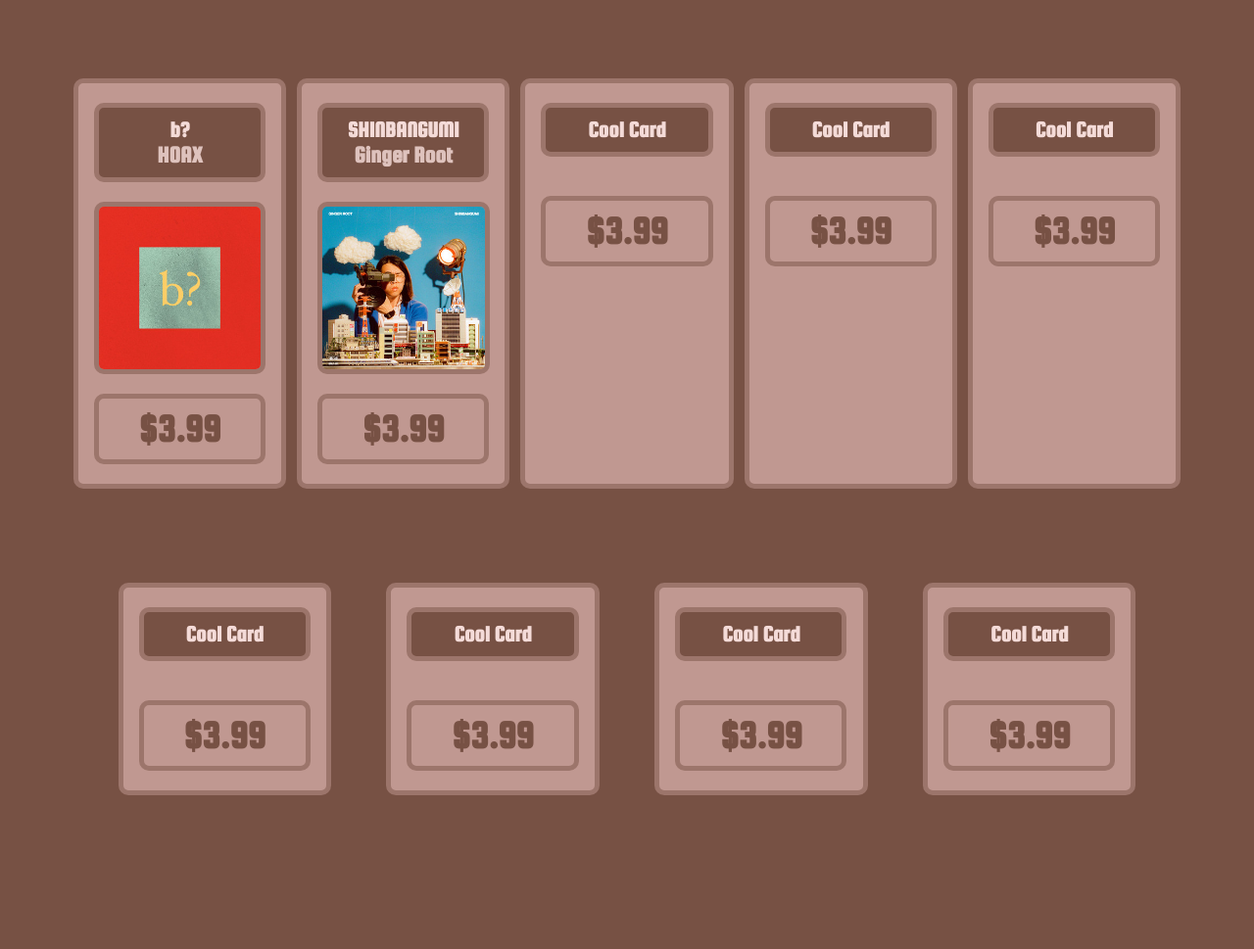
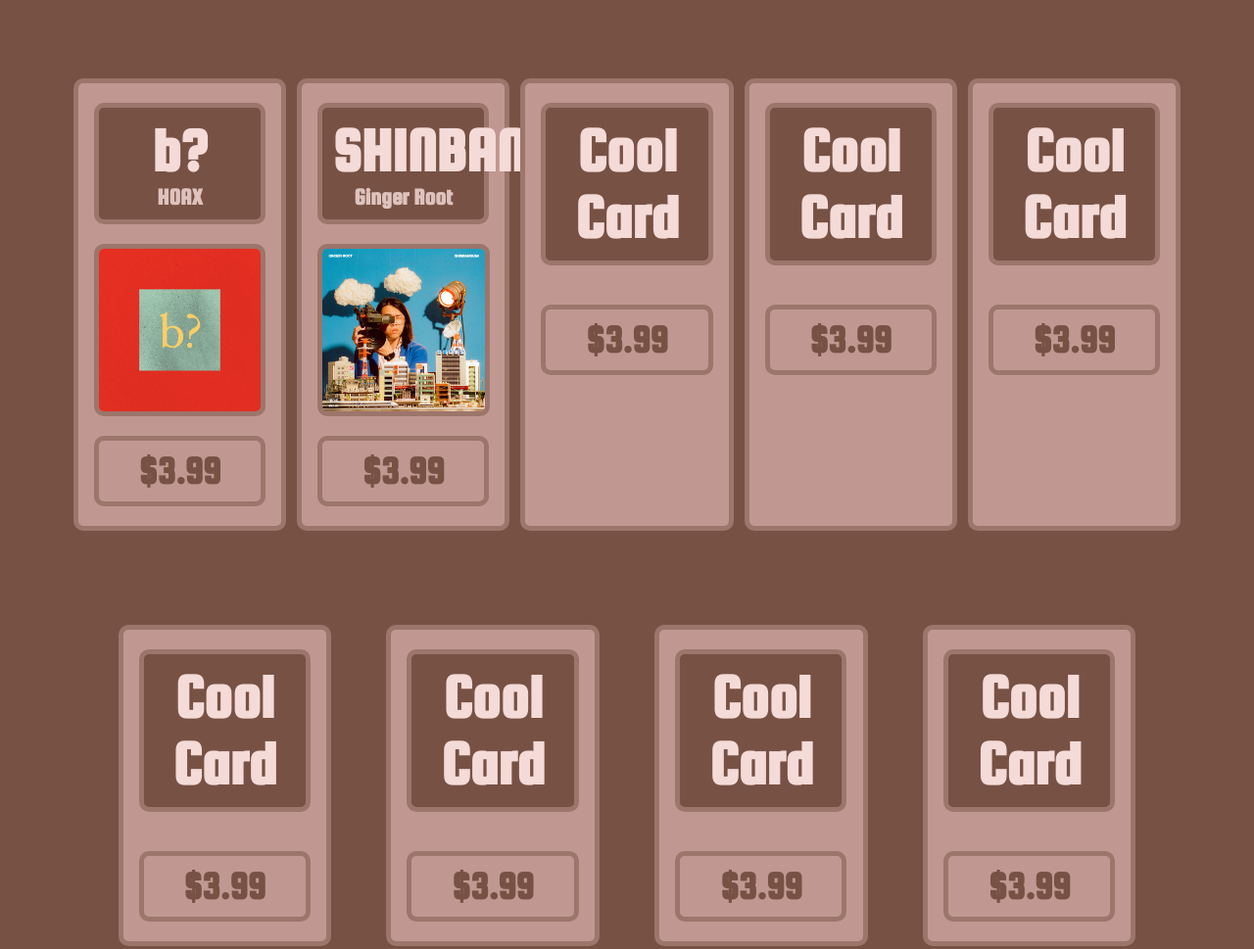
Before and after one commit to staten-island-tech/intro-to-flexbox-ip208, a plain HTML site: page index.html in a window 1280 px wide. Shown: the whole page at 98% size. Before the commit the page ends 892 px from the top, so only its background shows below. Drawn offline with Linux system fonts and the light colour scheme.

Commit message:
Update index.css

```diff
--- a/index.css
+++ b/index.css
@@ -19,7 +19,7 @@ body {
 h2 {
   color: #F4DBD8;
   font-family: squada one, sans-serif;
-  font-size: 1.8vw;
+  font-size: 5vw;
   padding: 10px;
   border: 5px solid #9C756B;
   border-radius: 10px;
```
